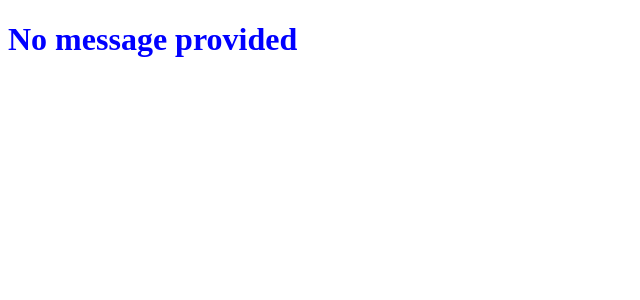
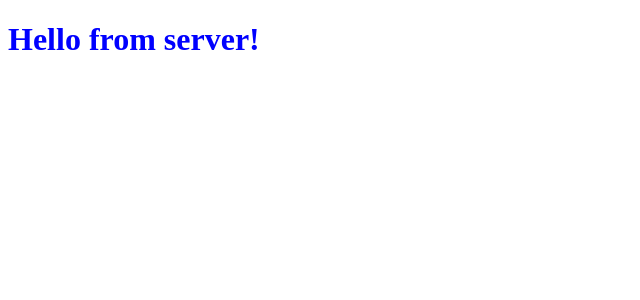
Before and after one commit to tomoya0220-gz/ssr, a React app: page / in a window 1280 px wide. Shown: the top 300 px of the page, without its empty margins (0-640 px from the left). Built offline with nearby package versions, Linux system fonts and the light colour scheme.

Commit message:
画面表示の修正

```diff
--- a/src/client.tsx
+++ b/src/client.tsx
@@ -2,7 +2,7 @@ import { hydrateRoot } from "react-dom/client";
 import App from "./App";
 import React from "react";
 
-const initialData = (window as any).__INITIAL_DATA__;
+const initialData = { message: 'Hello from server!' };
 console.log('Initial data from window:', initialData);
 
 if (!initialData) {
```
Also changed, not shown: src/server.tsx (+2 -5 lines), 2 other files (tests, documents, lock files or other folders).
